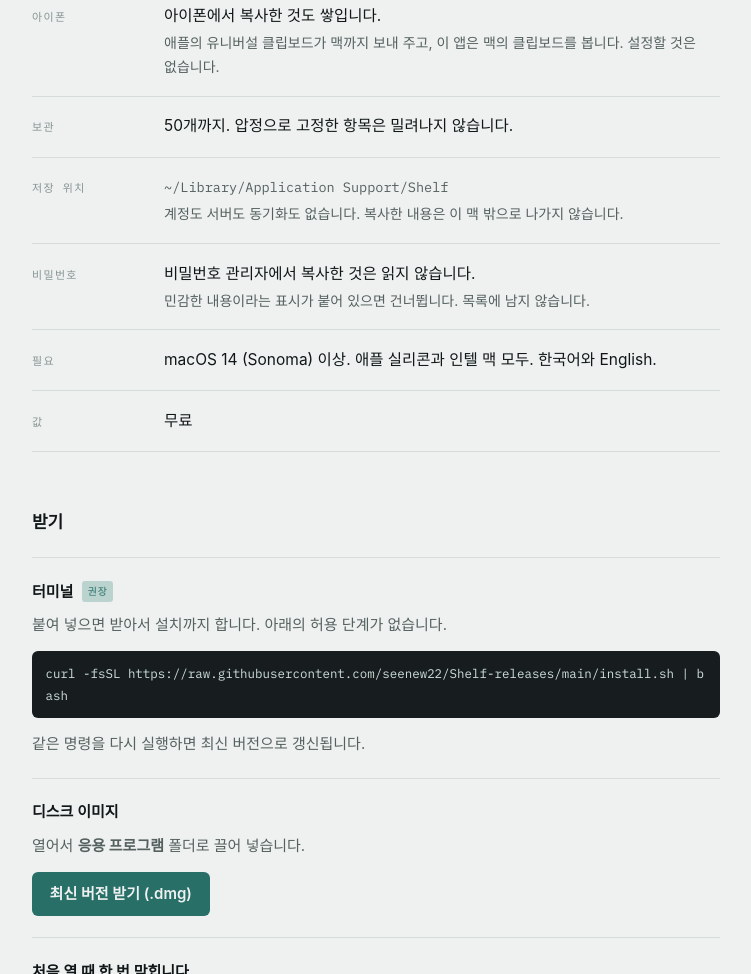
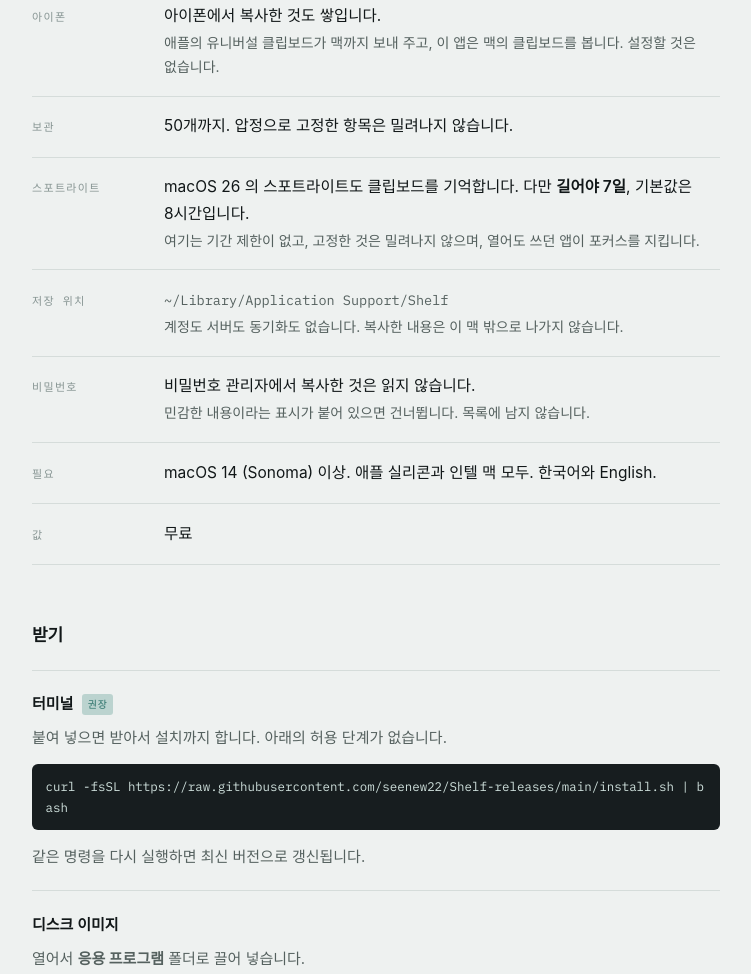
Before and after one commit to seenew22/Shelf-releases, a plain HTML site: page index.html in a window 1280 px wide. Shown: the part 1101-2075 px from the top of the page, without its empty margins (264-1015 px from the left). Drawn offline with Linux system fonts and the light colour scheme; a web font is replaced by a local one.

Commit message:
feat: 스포트라이트 클립보드 기록과 무엇이 다른지 밝힌다
macOS 26 Tahoe 의 스포트라이트가 클립보드를 기억하게 되면서, 방문자가
"이미 되는 것 아닌가"에서 멈출 수 있게 되었다. 갈리는 지점은 보관
기간이므로 안내 목록에 한 행을 더한다.

스포트라이트 쪽에 대해서는 출처로 확인된 보관 기간만 말한다. 고정
기능의 유무는 확인하지 못했으므로 주장하지 않는다.

Co-Authored-By: Claude Opus 5 (1M context) <noreply@anthropic.com>

```diff
--- a/index.html
+++ b/index.html
@@ -297,6 +297,11 @@
       <dd>50개까지. 압정으로 고정한 항목은 밀려나지 않습니다.</dd>
     </div>
     <div class="line">
+      <dt>스포트라이트</dt>
+      <dd>macOS 26 의 스포트라이트도 클립보드를 기억합니다. 다만 <b>길어야 7일</b>, 기본값은 8시간입니다.
+        <small>여기는 기간 제한이 없고, 고정한 것은 밀려나지 않으며, 열어도 쓰던 앱이 포커스를 지킵니다.</small></dd>
+    </div>
+    <div class="line">
       <dt>저장 위치</dt>
       <dd><code>~/Library/Application Support/Shelf</code>
         <small>계정도 서버도 동기화도 없습니다. 복사한 내용은 이 맥 밖으로 나가지 않습니다.</small></dd>
```
Also changed, not shown: 1 other file.
